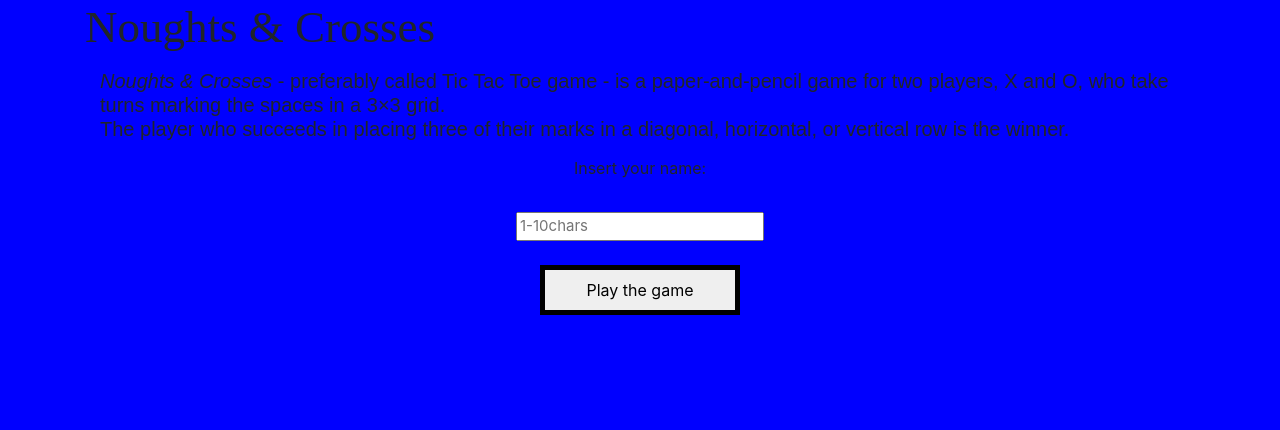
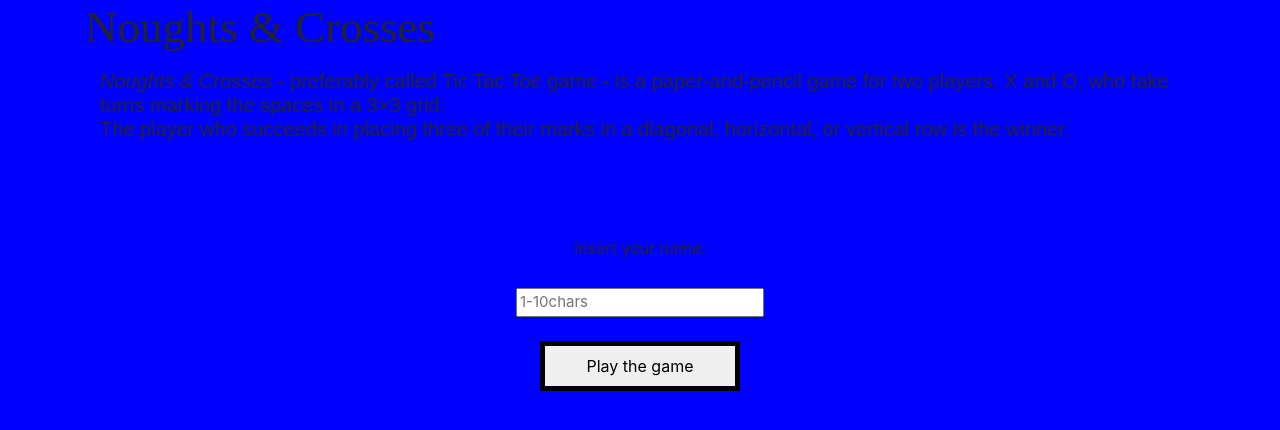
Before and after one commit to Paravati/Noughts_Crosses, a Flask app: page / in a window 1280 px wide. Shown: the top 430 px of the page. Run offline with Flask 2, Linux system fonts and the light colour scheme; some libraries are stand-ins or nearby versions.

Commit message:
updated positions

```diff
--- a/static/style.css
+++ b/static/style.css
@@ -74,6 +74,8 @@ fname[type=text]:focus { /* gdy najezdza sie na pole z nickiem to sie zmienia ob
 
 #labelForFname{
 font-size: 20px solid;
+height: 100px;
+padding: 80px 0px 0px 0px;
 display: block;
 margin-left: auto;
 margin-right: auto;
```
